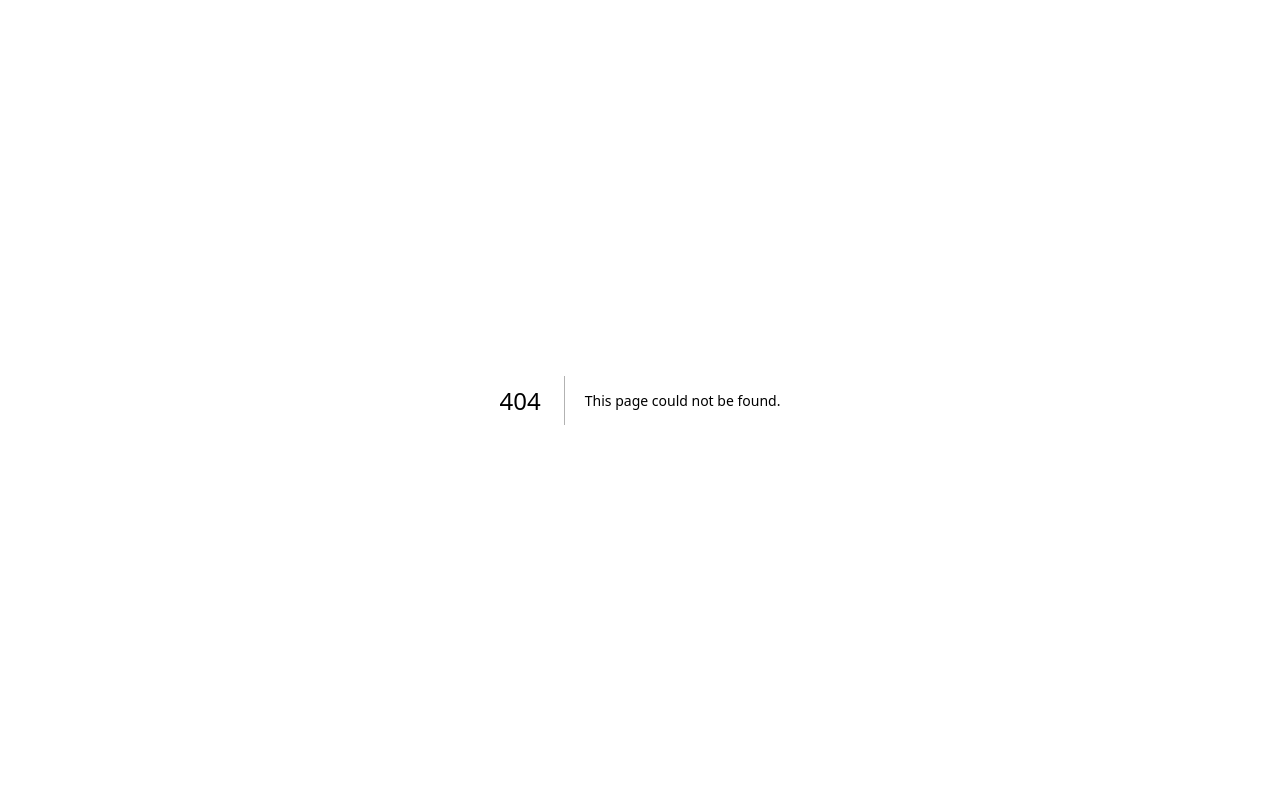
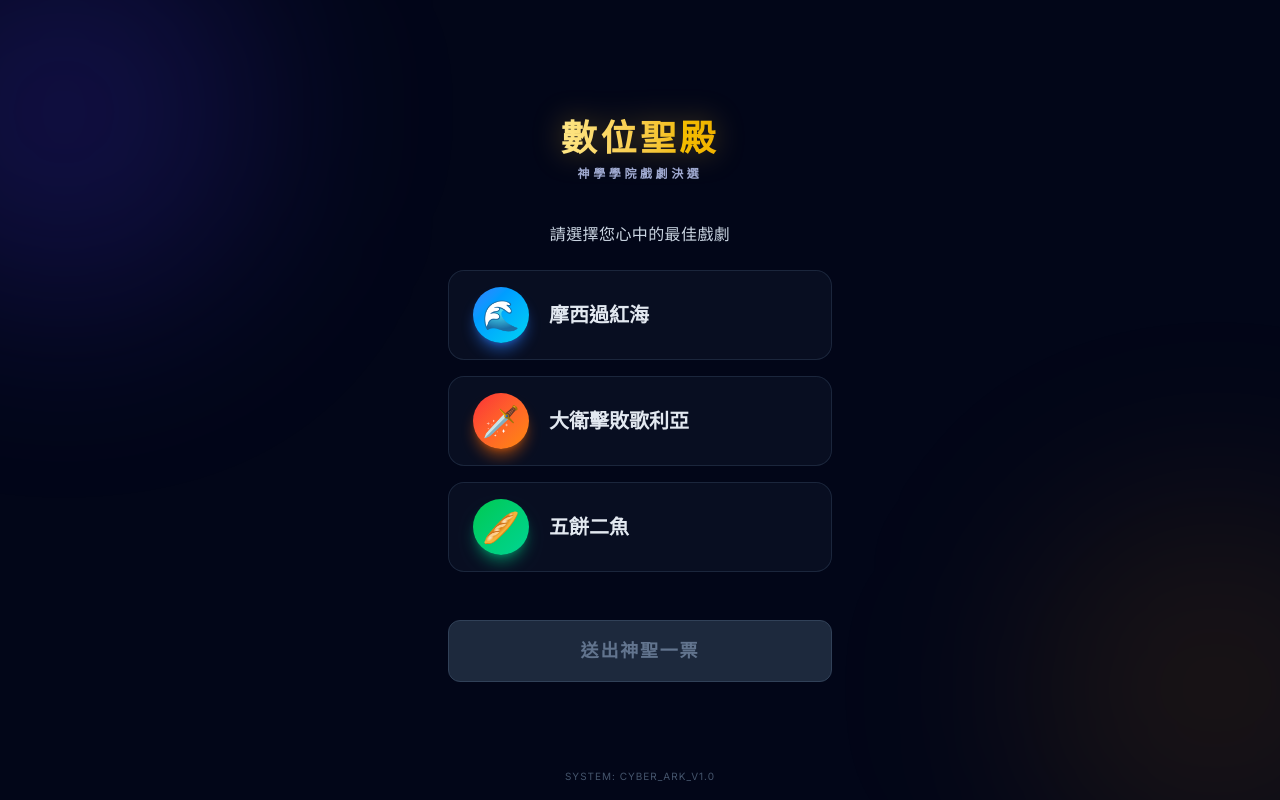
Before and after one commit to woodylin0403/guitar-chords, a Next.js app: page /tools-hub/vote/mobile in a window 1280 px wide. Before the commit this address had no page. Built offline with nearby package versions, Linux system fonts and the light colour scheme.

Commit message:
投票程式

```diff
--- a/app/tools-hub/page.tsx
+++ b/app/tools-hub/page.tsx
@@ -27,14 +27,14 @@ export default function ToolsHub() {
             <p className="text-[#8E867A] text-sm">破冰抽卡、寫下心聲求問天父</p>
           </Link>
 
-          {/* 🪄 小組 DM 產生器 (修改為佔一格寬度) */}
+          {/* 🪄 小組 DM 產生器 */}
           <Link href="/tools-hub/dm-generator" className="p-8 rounded-3xl bg-[#F5F3FF] border border-[#E0D7FF] hover:shadow-md transition-shadow group block">
             <div className="text-3xl mb-3 group-hover:scale-110 transition-transform origin-left w-fit">🪄</div>
             <h3 className="text-xl font-bold mb-2 text-[#6D28D9]">小組 DM 產生器</h3>
             <p className="text-[#8E867A] text-sm">告別文案難產！自訂風格與活動，讓 AI 幫你生出有溫度的邀請文。</p>
           </Link>
 
-          {/* 🕹️ 聖經大會考 (新增的小遊戲區塊) */}
+          {/* 🕹️ 聖經大會考 */}
           <Link href="/tools-hub/bible-quiz" className="p-8 rounded-3xl bg-[#1E293B] border border-[#0F172A] hover:shadow-xl hover:-translate-y-1 transition-all group block relative overflow-hidden">
             {/* 裝飾用的發光效果 */}
             <div className="absolute top-0 right-0 w-32 h-32 bg-yellow-400/10 rounded-bl-full -z-0"></div>
@@ -46,6 +46,20 @@ export default function ToolsHub() {
             </div>
           </Link>
 
+          {/* ✨ 數位聖殿線上投票 (本次新增) */}
+          <Link href="/tools-hub/vote/mobile" className="p-8 rounded-3xl bg-slate-900 border border-indigo-500/30 hover:border-indigo-400 hover:shadow-[0_0_20px_rgba(99,102,241,0.4)] transition-all group block relative overflow-hidden md:col-span-2">
+            {/* 科技感裝飾光暈 */}
+            <div className="absolute -bottom-20 -right-20 w-64 h-64 bg-indigo-600/20 rounded-full blur-3xl -z-0 group-hover:bg-indigo-500/30 transition-colors"></div>
+
+            <div className="relative z-10 flex flex-col md:flex-row md:items-center gap-4 md:gap-6">
+              <div className="text-4xl group-hover:scale-110 group-hover:-translate-y-1 transition-transform origin-left w-fit drop-shadow-[0_0_15px_rgba(251,191,36,0.6)]">✨</div>
+              <div>
+                <h3 className="text-2xl font-black mb-2 text-transparent bg-clip-text bg-gradient-to-r from-amber-200 to-yellow-500 tracking-wide">數位聖殿線上投票系統</h3>
+                <p className="text-indigo-200 text-sm leading-relaxed">神學＋科技方舟風格！支援 300 人即時戲劇評分，大螢幕光柱開票特效。</p>
+              </div>
+            </div>
+          </Link>
+
         </div>
       </div>
     </main>
--- /dev/null
+++ b/app/tools-hub/vote/mobile/page.tsx
@@ -0,0 +1,155 @@
+'use client';
+import React, { useState } from 'react';
+
+// 戲劇隊伍資料 (可以根據實際情況修改名稱)
+const TEAMS = [
+  { id: 'team1', name: '摩西過紅海', icon: '🌊', color: 'from-blue-500 to-cyan-400', glow: 'shadow-blue-500/50' },
+  { id: 'team2', name: '大衛擊敗歌利亞', icon: '🗡️', color: 'from-red-500 to-orange-400', glow: 'shadow-orange-500/50' },
+  { id: 'team3', name: '五餅二魚', icon: '🥖', color: 'from-green-500 to-emerald-400', glow: 'shadow-emerald-500/50' },
+];
+
+export default function MobileVote() {
+  const [selectedTeam, setSelectedTeam] = useState<string | null>(null);
+  const [hasVoted, setHasVoted] = useState(false);
+  const [isSubmitting, setIsSubmitting] = useState(false);
+
+  // 處理點擊卡片
+  const handleSelect = (id: string) => {
+    if (hasVoted) return;
+    setSelectedTeam(id);
+    // 觸發手機震動 (如果裝置支援)
+    if (typeof window !== 'undefined' && window.navigator && window.navigator.vibrate) {
+      window.navigator.vibrate(50);
+    }
+  };
+
+  // 送出投票
+  const handleVote = () => {
+    if (!selectedTeam) return;
+    setIsSubmitting(true);
+
+    // 模擬送出到資料庫的延遲 (未來會換成真實 API)
+    setTimeout(() => {
+      setIsSubmitting(false);
+      setHasVoted(true);
+    }, 1200);
+  };
+
+  return (
+    <div className="min-h-screen w-full bg-slate-950 flex flex-col items-center justify-center p-6 relative overflow-hidden font-sans selection:bg-indigo-500/30">
+
+      {/* 科技感背景光暈 */}
+      <div className="absolute top-[-10%] left-[-10%] w-96 h-96 bg-indigo-600/20 rounded-full blur-[100px] pointer-events-none z-0"></div>
+      <div className="absolute bottom-[-10%] right-[-10%] w-96 h-96 bg-amber-500/10 rounded-full blur-[100px] pointer-events-none z-0"></div>
+
+      {/* 標題區 */}
+      <div className="text-center mb-10 z-10">
+        <h1 className="text-4xl font-black text-transparent bg-clip-text bg-gradient-to-r from-amber-200 to-yellow-500 mb-2 drop-shadow-[0_0_15px_rgba(251,191,36,0.3)] tracking-widest">
+          數位聖殿
+        </h1>
+        <p className="text-indigo-200 text-xs tracking-[0.3em] uppercase opacity-80 font-bold">
+          神學學院戲劇決選
+        </p>
+      </div>
+
+      {/* 投票卡片區或完成畫面 */}
+      {!hasVoted ? (
+        <div className="w-full max-w-sm flex flex-col gap-4 z-10 animate-fade-in">
+          <p className="text-center text-slate-300 mb-2 font-medium tracking-wide">請選擇您心中的最佳戲劇</p>
+
+          {TEAMS.map((team) => (
+            <button
+              key={team.id}
+              onClick={() => handleSelect(team.id)}
+              disabled={isSubmitting}
+              className={`
+                relative overflow-hidden w-full p-4 rounded-2xl border transition-all duration-300 text-left
+                ${selectedTeam === team.id
+                  ? 'bg-slate-800/90 border-amber-400 shadow-[0_0_20px_rgba(251,191,36,0.25)] scale-[1.02]'
+                  : 'bg-slate-900/50 border-slate-700/50 hover:bg-slate-800 hover:border-slate-600'
+                }
+                backdrop-blur-md group
+              `}
+            >
+              {/* 選中時的左側發光條 */}
+              {selectedTeam === team.id && (
+                <div className="absolute left-0 top-0 bottom-0 w-2 bg-amber-400 shadow-[0_0_15px_#fbbf24]"></div>
+              )}
+
+              <div className="flex items-center gap-5 relative z-10 pl-2">
+                <div className={`w-14 h-14 rounded-full flex items-center justify-center text-3xl bg-gradient-to-br ${team.color} ${team.glow} shadow-lg transition-transform duration-300 ${selectedTeam === team.id ? 'scale-110' : 'group-hover:scale-105'}`}>
+                  {team.icon}
+                </div>
+                <h3 className={`text-xl font-bold transition-colors duration-300 ${selectedTeam === team.id ? 'text-amber-400 drop-shadow-[0_0_5px_rgba(251,191,36,0.5)]' : 'text-slate-200'}`}>
+                  {team.name}
+                </h3>
+              </div>
+            </button>
+          ))}
+
+          {/* 送出按鈕 */}
+          <button
+            onClick={handleVote}
+            disabled={!selectedTeam || isSubmitting}
+            className={`
+              mt-8 w-full py-4 rounded-xl font-black text-lg tracking-widest transition-all duration-300 relative overflow-hidden
+              ${!selectedTeam
+                ? 'bg-slate-800 text-slate-500 cursor-not-allowed border border-slate-700'
+                : isSubmitting
+                  ? 'bg-amber-600 text-white cursor-wait'
+                  : 'bg-gradient-to-r from-amber-500 to-yellow-400 text-slate-900 shadow-[0_0_20px_rgba(251,191,36,0.4)] hover:shadow-[0_0_30px_rgba(251,191,36,0.6)] hover:-translate-y-1'
+              }
+            `}
+          >
+            {isSubmitting ? (
+              <span className="flex items-center justify-center gap-2 animate-pulse">
+                <svg className="animate-spin h-5 w-5 text-white" xmlns="http://www.w3.org/2000/svg" fill="none" viewBox="0 0 24 24">
+                  <circle className="opacity-25" cx="12" cy="12" r="10" stroke="currentColor" strokeWidth="4"></circle>
+                  <path className="opacity-75" fill="currentColor" d="M4 12a8 8 0 018-8V0C5.373 0 0 5.373 0 12h4zm2 5.291A7.962 7.962 0 014 12H0c0 3.042 1.135 5.824 3 7.938l3-2.647z"></path>
+                </svg>
+                傳送中...
+              </span>
+            ) : '送出神聖一票'}
+          </button>
+        </div>
+      ) : (
+        /* 完成投票畫面 (Wait Screen) */
+        <div className="w-full max-w-sm flex flex-col items-center justify-center text-center bg-slate-900/60 p-10 rounded-3xl border border-slate-700/50 backdrop-blur-md z-10 animate-fade-in shadow-2xl shadow-indigo-500/10">
+          <div className="relative w-24 h-24 flex items-center justify-center mb-8">
+            <div className="absolute inset-0 bg-amber-400/20 rounded-full animate-ping"></div>
+            <div className="relative w-20 h-20 bg-gradient-to-br from-amber-300 to-yellow-600 rounded-full flex items-center justify-center shadow-[0_0_40px_rgba(251,191,36,0.4)]">
+              <span className="text-4xl text-slate-900 drop-shadow-md">✓</span>
+            </div>
+          </div>
+          <h2 className="text-2xl font-black text-amber-400 mb-4 tracking-widest drop-shadow-[0_0_10px_rgba(251,191,36,0.5)]">
+            投票已送出
+          </h2>
+          <p className="text-indigo-200 leading-relaxed font-medium">
+            感謝您的神聖一票！<br />
+            請將目光移至前方大螢幕<br />
+            準備觀看最終結果啟示
+          </p>
+          <div className="mt-8 px-6 py-2 bg-indigo-900/50 rounded-full border border-indigo-500/30">
+            <span className="text-xs text-indigo-300 tracking-widest">請保持手機畫面開啟</span>
+          </div>
+        </div>
+      )}
+
+      {/* 底部裝飾 */}
+      <div className="absolute bottom-4 text-[10px] text-slate-600 font-mono tracking-widest">
+        SYSTEM: CYBER_ARK_V1.0
+      </div>
+
+      {/* 簡單的淡入動畫 CSS */}
+      <style dangerouslySetInnerHTML={{__html: `
+        @keyframes fade-in {
+          from { opacity: 0; transform: translateY(10px); }
+          to { opacity: 1; transform: translateY(0); }
+        }
+        .animate-fade-in {
+          animation: fade-in 0.6s ease-out forwards;
+        }
+      `}} />
+    </div>
+  );
+}
```
